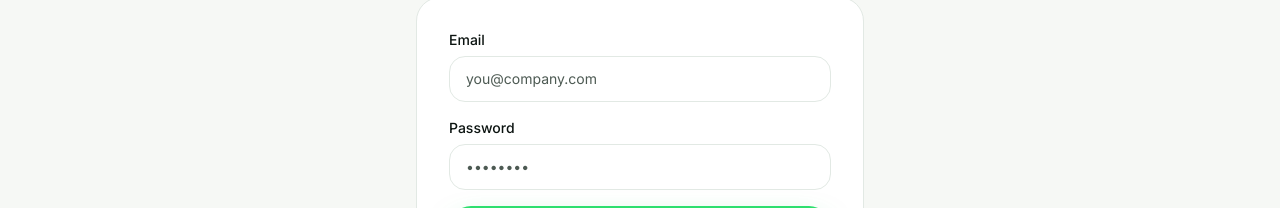
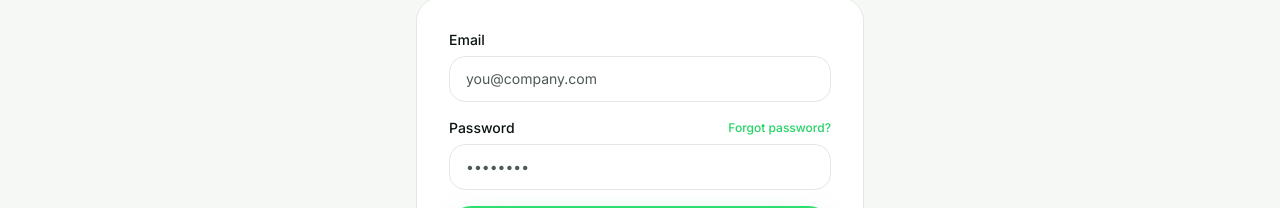
Before and after one commit to mistersingh1000-dev/whatsappapi-connect-pro-codecraftmarketing, a Next.js app: page /login in a window 1280 px wide. Shown: the part 280-488 px from the top of the page. Built offline with nearby package versions, Linux system fonts and the light colour scheme; no server answers.

Commit message:
Add forgot password link to login

```diff
--- a/app/login/page.tsx
+++ b/app/login/page.tsx
@@ -50,7 +50,10 @@ function LoginInner() {
           <input className="field" type="email" required value={email} onChange={(e) => setEmail(e.target.value)} placeholder="you@company.com" />
         </div>
         <div>
-          <label className="mb-1.5 block text-sm font-medium">Password</label>
+          <div className="mb-1.5 flex items-center justify-between gap-3">
+            <label className="block text-sm font-medium">Password</label>
+            <Link href="/forgot-password" className="text-xs font-medium text-emerald hover:underline">Forgot password?</Link>
+          </div>
           <input className="field" type="password" required value={password} onChange={(e) => setPassword(e.target.value)} placeholder="••••••••" />
         </div>
         <button type="submit" className="btn-primary w-full">Sign in to dashboard</button>
```
